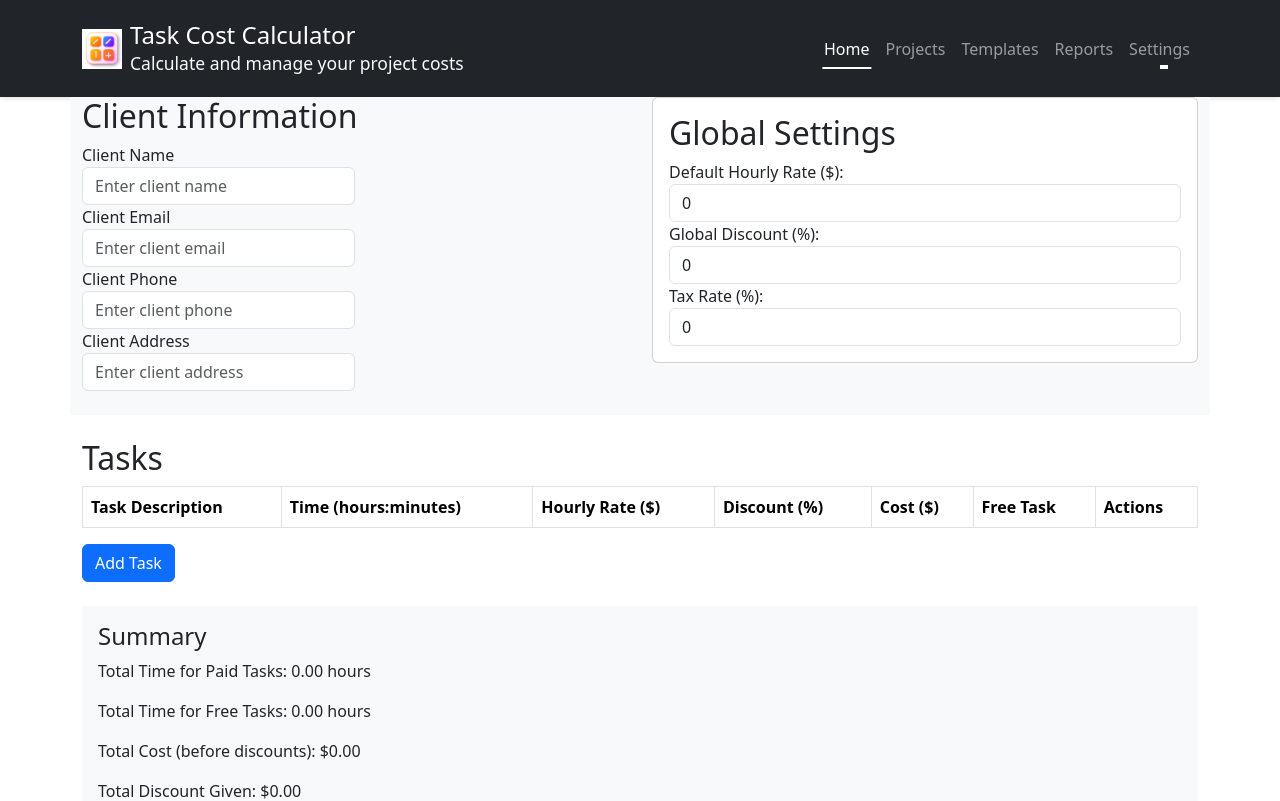
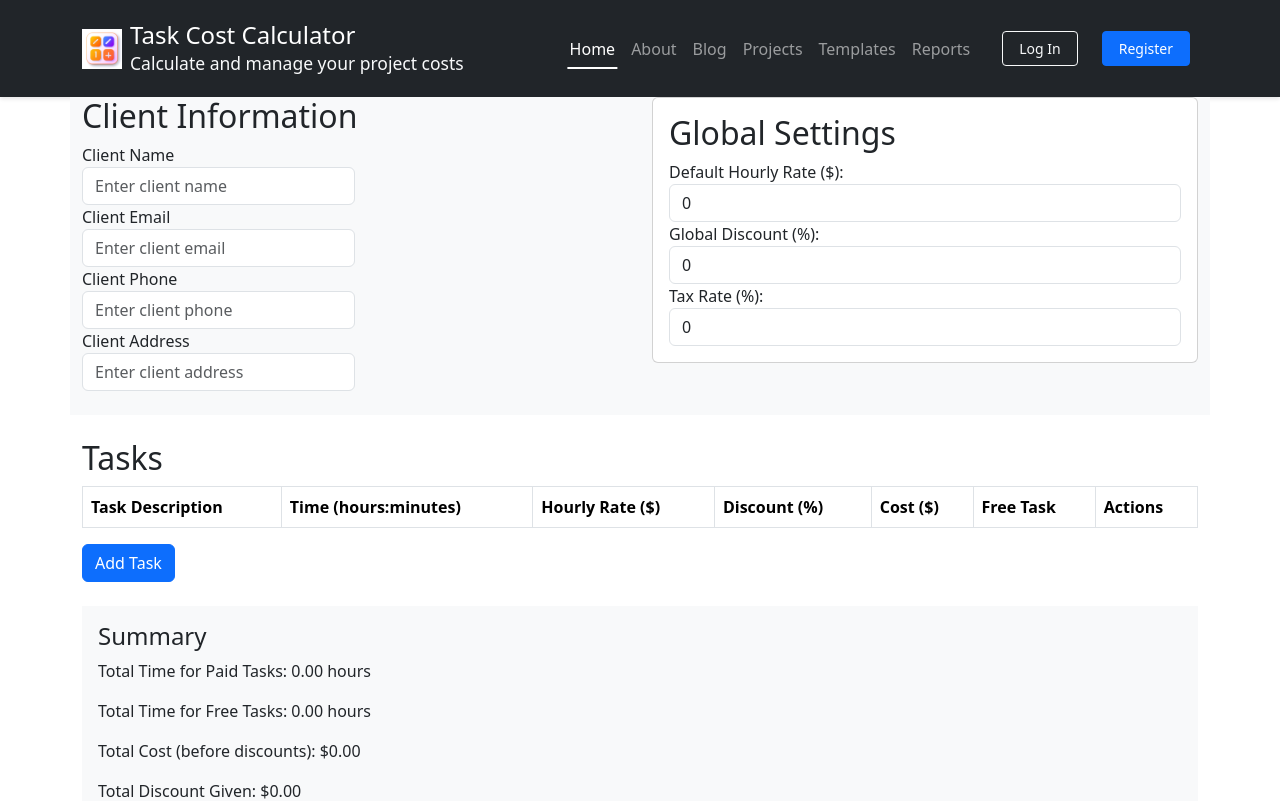
Before and after one commit to mido1983/Task-Cost-Calculator-Next, a Next.js app: page / in a window 1280 px wide. Shown: the top 801 px of the page. Built offline with nearby package versions, Linux system fonts and the light colour scheme.

Commit message:
break point  1

```diff
--- a/components/Header.js
+++ b/components/Header.js
@@ -38,10 +38,20 @@ export default function Header() {
 
                     {/* Navigation items */}
                     <div className={`collapse navbar-collapse ${isNavOpen ? 'show' : ''}`} id="navbarNav">
-                        <ul className="navbar-nav ms-auto">
+                        <ul className="navbar-nav ms-auto align-items-center">
                             <li className="nav-item">
                                 <Link href="/" className="nav-link active">
                                     Home
+                                </Link>
+                            </li>
+                            <li className="nav-item">
+                                <Link href="/about" className="nav-link">
+                                    About
+                                </Link>
+                            </li>
+                            <li className="nav-item">
+                                <Link href="/blog" className="nav-link">
+                                    Blog
                                 </Link>
                             </li>
                             <li className="nav-item">
@@ -59,7 +69,25 @@ export default function Header() {
                                     Reports
                                 </Link>
                             </li>
-                            <li className="nav-item dropdown">
+
+                            {/* Auth buttons */}
+                            <li className="nav-item ms-lg-3">
+                                <Link href="/login" className="nav-link">
+                                    <button className="btn btn-outline-light btn-sm">
+                                        Log In
+                                    </button>
+                                </Link>
+                            </li>
+                            <li className="nav-item ms-2">
+                                <Link href="/register" className="nav-link">
+                                    <button className="btn btn-primary btn-sm">
+                                        Register
+                                    </button>
+                                </Link>
+                            </li>
+
+                            {/* Settings dropdown - показывать только после авторизации */}
+                            {/* <li className="nav-item dropdown ms-lg-2">
                                 <a
                                     className="nav-link dropdown-toggle"
                                     href="#"
@@ -67,9 +95,9 @@ export default function Header() {
                                     data-bs-toggle="dropdown"
                                     aria-expanded="false"
                                 >
-                                    Settings
+                                    <i className="fas fa-user-circle"></i>
                                 </a>
-                                <ul className="dropdown-menu dropdown-menu-dark">
+                                <ul className="dropdown-menu dropdown-menu-dark dropdown-menu-end">
                                     <li>
                                         <Link href="/profile" className="dropdown-item">
                                             Profile
@@ -87,7 +115,7 @@ export default function Header() {
                                         </Link>
                                     </li>
                                 </ul>
-                            </li>
+                            </li> */}
                         </ul>
                     </div>
                 </div>
--- a/pages/_document.js
+++ b/pages/_document.js
@@ -12,6 +12,7 @@ export default function Document() {
                 <meta property="og:description" content="Task Cost Calculator is a convenient tool for calculating task and project costs." />
                 <meta property="og:image" content="/assets/images/preview.jpg" />
                 <meta property="og:url" content="http://taskcostcalculator.cloud/" />
+                <link rel="stylesheet" href="https://cdnjs.cloudflare.com/ajax/libs/font-awesome/5.15.4/css/all.min.css" />
                 <link rel="icon" href="/favicon.ico" />
                 {/* Google Tag Manager */}
                 <script async src="https://www.googletagmanager.com/gtag/js?id=G-CGRKBDWNLT"></script>
--- a/styles/global.css
+++ b/styles/global.css
@@ -275,3 +275,30 @@ footer a:hover {
         transform: translateY(0);
     }
 }
+
+/* Navbar styles */
+.navbar .nav-link {
+    padding: 0.5rem 1rem;
+}
+
+.navbar .btn {
+    padding: 0.375rem 1rem;
+}
+
+/* Dropdown menu positioning */
+.dropdown-menu-end {
+    right: 0;
+    left: auto;
+}
+
+/* Mobile adjustments */
+@media (max-width: 991.98px) {
+    .navbar-nav .nav-item {
+        margin: 0.5rem 0;
+    }
+
+    .navbar-nav .btn {
+        width: 100%;
+        margin: 0.25rem 0;
+    }
+}
```
